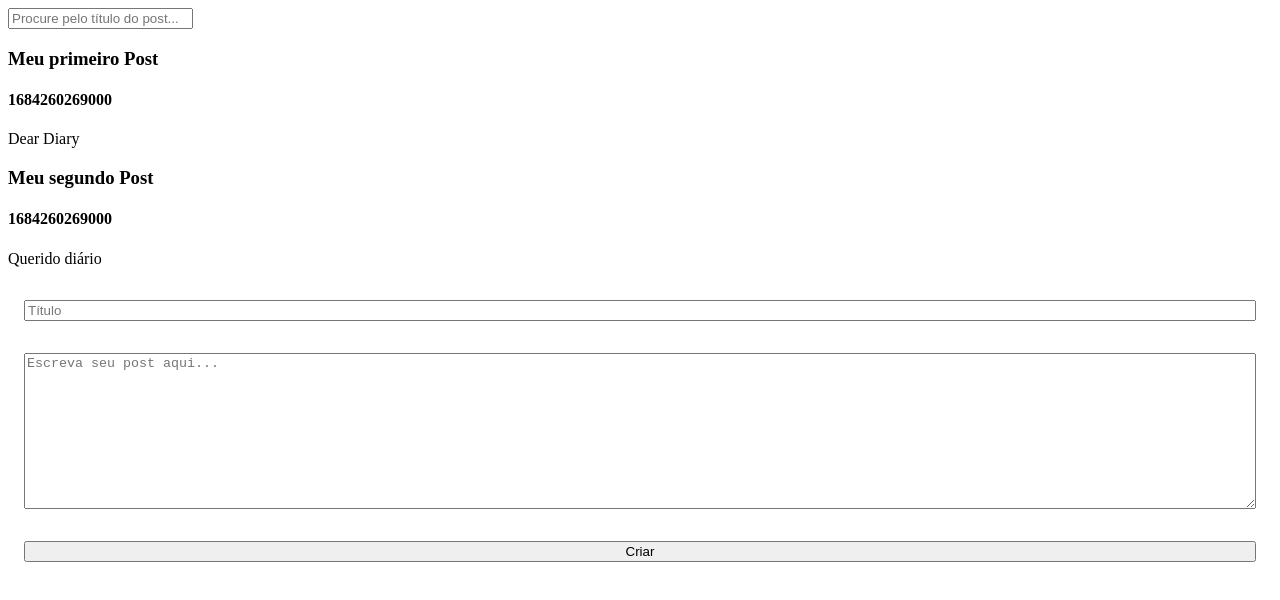
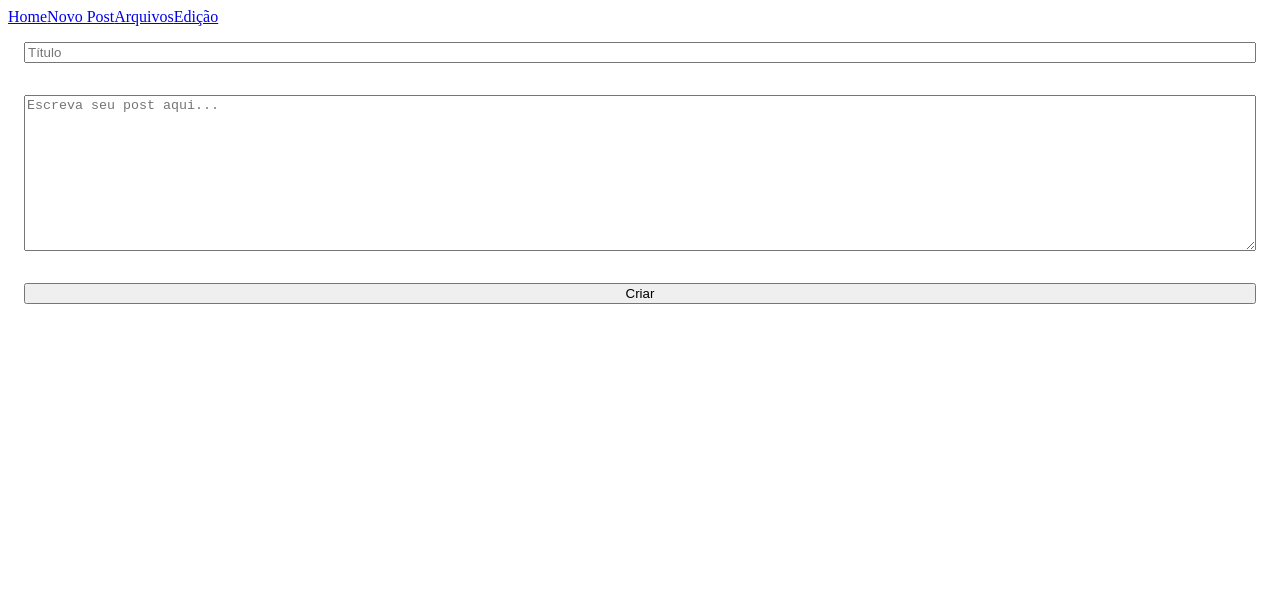
Before and after one commit to Rafashhe/blog_template, a Vue app: page /create in a window 1280 px wide. Shown: the top 600 px of the page. Built offline with nearby package versions, Linux system fonts and the light colour scheme.

Commit message:
WIP: criação das views

```diff
--- a/src/App.vue
+++ b/src/App.vue
@@ -1,5 +1,6 @@
 <script>
 import { RouterLink, RouterView } from "vue-router";
+
 
 export default {
   data() {
@@ -16,15 +17,11 @@ export default {
           content: "Querido diário",
         },
       ],
-      formData: {
-        title: "",
-        content: "",
-      },
       search: "",
     };
   },
   computed: {
-filteredPosts () {
+    filteredPosts() {
       // se search estiver vazio, retorne a lista completa de posts
       if (!this.search) return this.posts;
 
@@ -40,33 +37,6 @@ for (const post of this.posts) {
         }
       }
       return listaFiltrada;
-
-},
-},
-
-  methods: {
-    handleClick(event) {
-      const now = new Date();
-
-      const dataDaPostagem = `${now.getDate()}/${
-        now.getMonth() + 1
-      }/${now.getFullYear()}`;
-
-      this.posts.push({
-        title: this.formData.title,
-        content: this.formData.content,
-        datetime: dataDaPostagem,
-      });
-
-      this.formData = {
-        title: "",
-        content: "",
-      };
-    },
-
-    handleInputChange(event) {
-      const { name, value } = event.target;
-      this.formData[name] = value;
     },
   },
 };
@@ -74,43 +44,19 @@ for (const post of this.posts) {
 
 <template>
 
-  <input v-model="search" placeholder="Procure pelo título do post..." />
+<header>
 
-  <div id="lista-posts">
-    <div class="post" v-for="post in filteredPosts" :key="post.key">
-      <h3>{{ post.title }}</h3>
-      <h4>{{ post.datetime }}</h4>
-      <p>{{ post.content }}</p>
-    </div>
-  </div>
-
-  <form>
-    <input v-model="formData.title" placeholder="Título" />
-
-    <textarea
-      name="content"
-      :value="formData.content"
-      placeholder="Escreva seu post aqui..."
-      @keyup="handleInputChange"
-      id=""
-      cols="30"
-      rows="10"
-    ></textarea>
-
-    <button type="button" @click="handleClick">Criar</button>
-  </form>
-  <!-- {{ posts[0]. title }} -->
+  <nav>
+    <RouterLink to="/">Home</RouterLink>
+    <RouterLink to="/create">Novo Post</RouterLink>
+    <RouterLink to="/detail/:id">Arquivos</RouterLink>
+    <RouterLink to="/edit/:id">Edição</RouterLink>
+  </nav>
 
 <RouterView />
+
+</header>
+
 </template>
 
-<style scoped>
-form {
-  display: flex;
-  flex-direction: column;
-}
-
-form > * {
-  margin: 1rem;
-}
-</style>
+<style scoped></style>
--- a/src/router/index.js
+++ b/src/router/index.js
@@ -1,5 +1,8 @@
 import { createRouter, createWebHistory } from 'vue-router'
-import HomeView from '../views/HomeView.vue'
+import HomeView from '../views/Home.vue'
+import CreateView from '../views/Create.vue'
+import DetailView from '../views/Detail.vue'
+import EditView from '../views/Edit.vue'
 
 const router = createRouter({
   history: createWebHistory(import.meta.env.BASE_URL),
@@ -9,15 +12,21 @@ const router = createRouter({
       name: 'home',
       component: HomeView
     },
-    // {
-    //   path: '/about',
-    //   name: 'about',
-    //   // route level code-splitting
-    //   // this generates a separate chunk (About.[hash].js) for this route
-    //   // which is lazy-loaded when the route is visited.
-    //   component: () => import('../views/AboutView.vue')
-    // },
-
+    {
+      path: '/create',
+      name: 'create',
+      component: CreateView
+    },
+    {
+      path: '/detail/:id',
+      name: 'detail',
+      component: DetailView
+    },
+    {
+      path: '/edit;:id',
+      name: 'edit',
+      component: EditView
+    },
   ]
 })
 
--- /dev/null
+++ b/src/views/Create.vue
@@ -0,0 +1,71 @@
+<script>
+import { RouterLink, RouterView } from "vue-router";
+
+
+export default {
+  data() {
+    return {
+      formData: {
+        title: "",
+        content: "",
+      },
+    };
+  },
+  methods: {
+    handleClick(event) {
+      const now = new Date();
+
+      const dataDaPostagem = `${now.getDate()}/${
+        now.getMonth() + 1
+      }/${now.getFullYear()}`;
+
+      this.posts.push({
+        title: this.formData.title,
+        content: this.formData.content,
+        datetime: dataDaPostagem,
+      });
+
+      this.formData = {
+        title: "",
+        content: "",
+      };
+    },
+
+    handleInputChange(event) {
+      const { name, value } = event.target;
+      this.formData[name] = value;
+    },
+  },
+};
+</script>
+
+<template>
+  <form>
+    <input v-model="formData.title" placeholder="Título" />
+
+    <textarea
+      name="content"
+      :value="formData.content"
+      placeholder="Escreva seu post aqui..."
+      @keyup="handleInputChange"
+      id=""
+      cols="30"
+      rows="10"
+    ></textarea>
+
+    <button type="button" @click="handleClick">Criar</button>
+  </form>
+  <!-- {{ posts[0]. title }} -->
+  <RouterView />
+</template>
+
+<style scoped>
+form {
+  display: flex;
+  flex-direction: column;
+}
+
+form > * {
+  margin: 1rem;
+}
+</style>
--- a/src/views/HomeView.vue
+++ b/src/views/Detail.vue
@@ -1,9 +1,10 @@
 <script>
+import { RouterLink, RouterView } from "vue-router";
 import posts from '../App.vue'
 </script>
 
 <template>
 
 
-
+<RouterView />
 </template>
--- /dev/null
+++ b/src/views/Edit.vue
@@ -0,0 +1,10 @@
+<script>
+import { RouterLink, RouterView } from "vue-router";
+import posts from '../App.vue'
+</script>
+
+<template>
+
+
+<RouterView />
+</template>
--- /dev/null
+++ b/src/views/Home.vue
@@ -0,0 +1,24 @@
+<script>
+import { RouterLink, RouterView } from "vue-router";
+import posts from '../App.vue'
+
+export default {
+    props: {
+        posts: Array,
+    },
+};
+</script>
+
+<template>
+<input v-model="search" placeholder="Procure pelo título do post..." />
+
+<div id="lista-posts">
+  <div class="post" v-for="post in filteredPosts" :key="post.key">
+    <h3>{{ post.title }}</h3>
+    <h4>{{ post.datetime }}</h4>
+    <p>{{ post.content }}</p>
+  </div>
+</div>
+
+<RouterView />
+</template>
```
Lines whose indentation alone changed are shown as unchanged.
